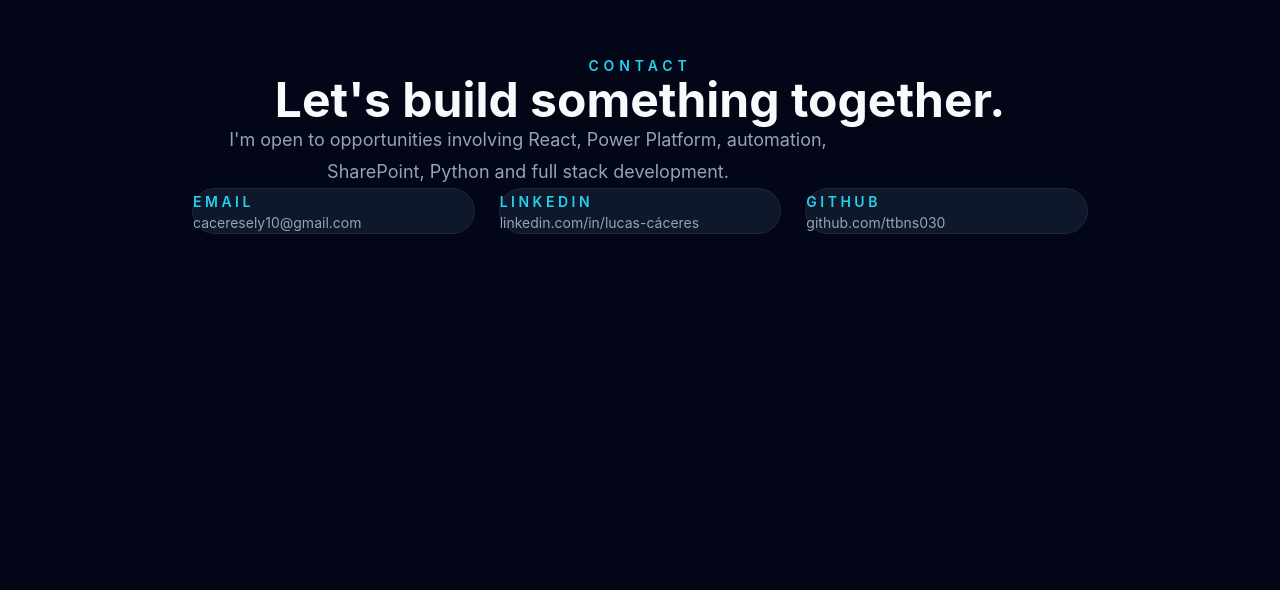
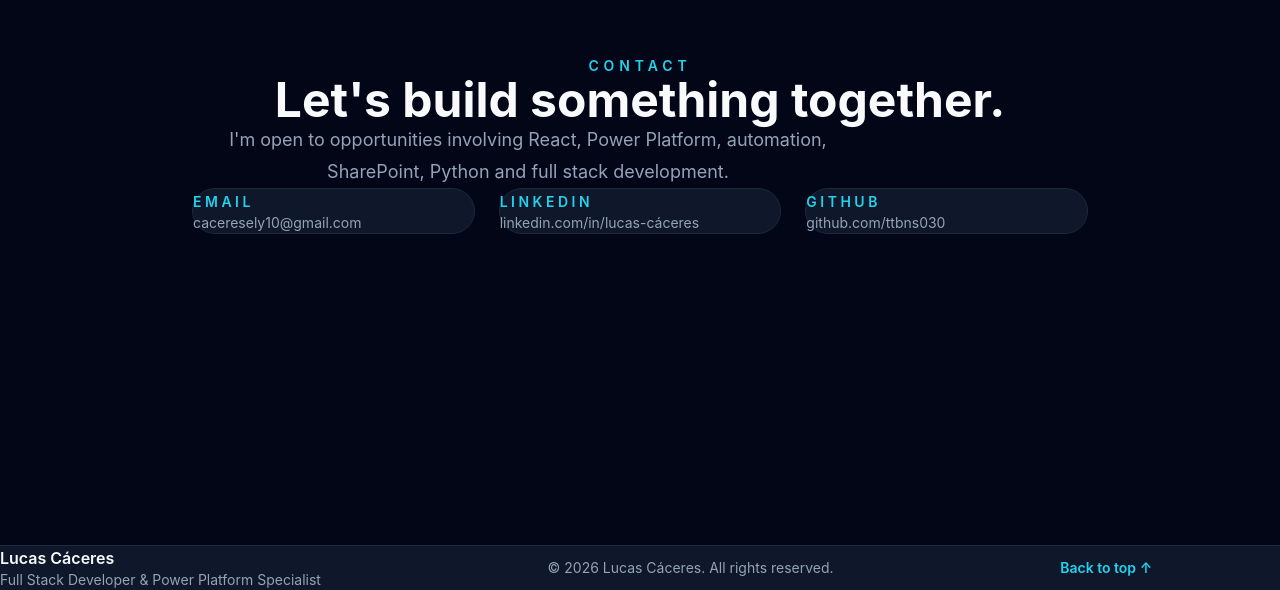
Before and after one commit to CaceresEly/Portifolio, a React (Vite) app: page / in a window 1280 px wide. Shown: the part 5055-5645 px from the top of the page. Before the commit the page ends 5600 px from the top, so only its background shows below. Built offline with nearby package versions, Linux system fonts and the light colour scheme.

Commit message:
feat: add localized footer

```diff
--- a/src/app/App.tsx
+++ b/src/app/App.tsx
@@ -1,3 +1,4 @@
+import { Footer } from '../components/layout/footer';
 import { Navbar } from '../components/layout/navbar';
 import { AboutSection } from '../components/sections/about_section';
 import { ContactSection } from '../components/sections/contact_section';
@@ -21,6 +22,8 @@ function App() {
         <EducationSection />
         <ContactSection />
       </main>
+
+      <Footer />
     </>
   );
 }
--- /dev/null
+++ b/src/components/layout/footer.tsx
@@ -0,0 +1,46 @@
+import { useTranslation } from 'react-i18next';
+
+function Footer() {
+  const { t } = useTranslation();
+  const currentYear = new Date().getFullYear();
+
+  return (
+    <footer
+      className="border-t px-6 py-8"
+      style={{
+        borderColor: 'var(--color-border)',
+        background: 'var(--color-surface)',
+      }}
+    >
+      <div className="mx-auto flex w-full max-w-6xl flex-col items-center justify-between gap-4 text-center md:flex-row md:text-left">
+        <div>
+          <p className="font-semibold">Lucas Cáceres</p>
+
+          <p
+            className="mt-1 text-sm"
+            style={{ color: 'var(--color-text-muted)' }}
+          >
+            {t('footer.role')}
+          </p>
+        </div>
+
+        <p
+          className="text-sm"
+          style={{ color: 'var(--color-text-muted)' }}
+        >
+          © {currentYear} Lucas Cáceres. {t('footer.rights')}
+        </p>
+
+        <a
+          href="#home"
+          className="text-sm font-semibold transition hover:opacity-70"
+          style={{ color: 'var(--color-primary)' }}
+        >
+          {t('footer.backToTop')} ↑
+        </a>
+      </div>
+    </footer>
+  );
+}
+
+export { Footer };
--- a/src/locales/en.json
+++ b/src/locales/en.json
@@ -91,5 +91,11 @@
     "email": "Email",
     "linkedin": "LinkedIn",
     "github": "GitHub"
-  }
+  },
+
+  "footer": {
+  "role": "Full Stack Developer & Power Platform Specialist",
+  "rights": "All rights reserved.",
+  "backToTop": "Back to top"
+ }
 }
--- a/src/locales/pt_br.json
+++ b/src/locales/pt_br.json
@@ -91,5 +91,11 @@
     "email": "E-mail",
     "linkedin": "LinkedIn",
     "github": "GitHub"
-  }
+  },
+
+  "footer": {
+  "role": "Desenvolvedor Full Stack & Especialista Power Platform",
+  "rights": "Todos os direitos reservados.",
+  "backToTop": "Voltar ao topo"
 }
+}
```
